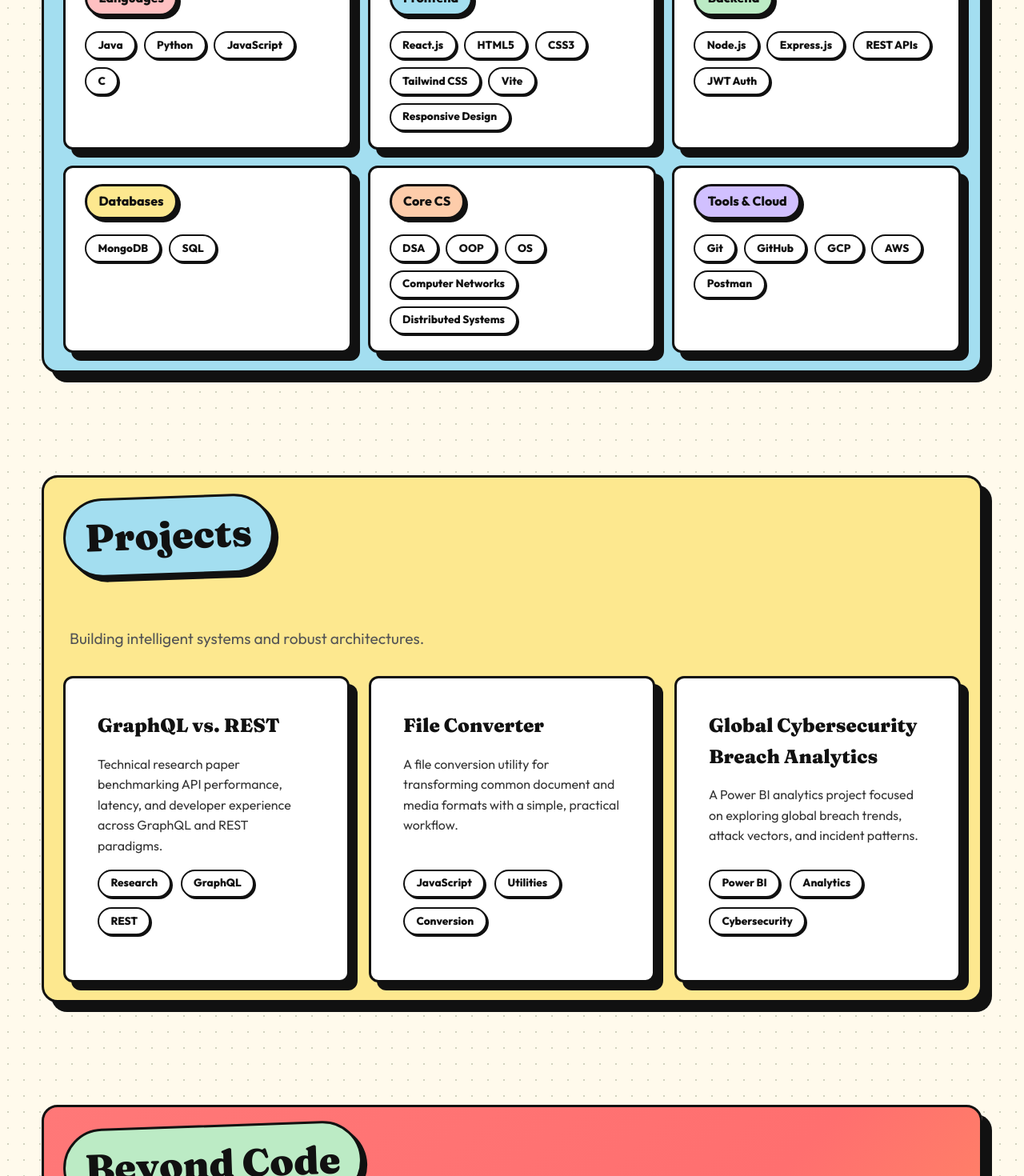
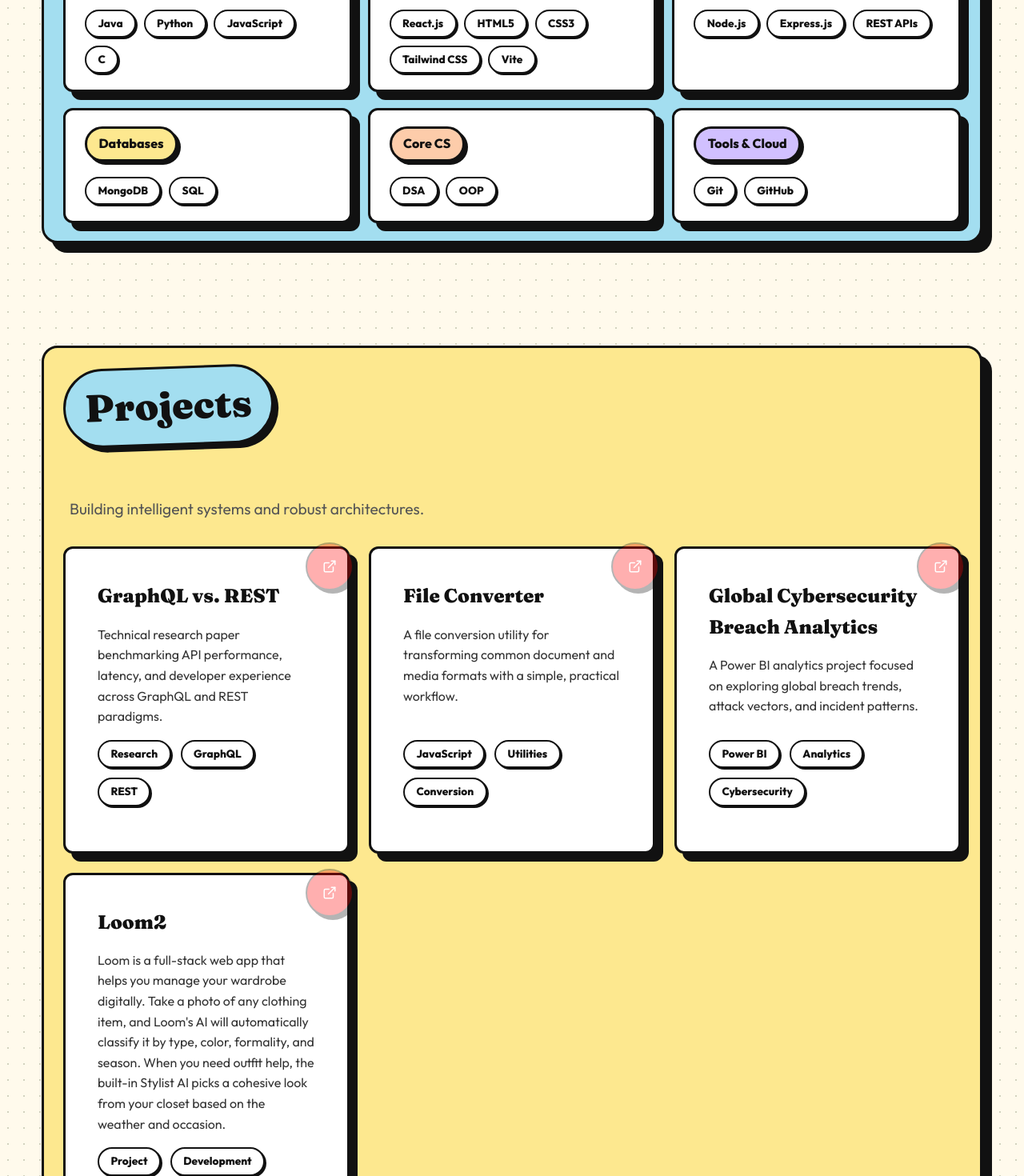
Before and after one commit to AryanAnand-ux/portfolio, a React (Vite) app: page / in a window 1280 px wide. Shown: the part 1180-2650 px from the top of the page at 80% size. Built offline with nearby package versions, Linux system fonts and the light colour scheme.

Commit message:
update projects

```diff
--- a/index.html
+++ b/index.html
@@ -2,13 +2,13 @@
 <html lang="en">
   <head>
     <meta charset="UTF-8" />
-    <link rel="icon" type="image/svg+xml" href="/favicon.svg" />
+    <link rel="icon" type="image/png" href="/avatar.png" />
     <link rel="apple-touch-icon" href="/avatar.png" />
     <meta name="viewport" content="width=device-width, initial-scale=1.0" />
     <meta name="theme-color" content="#fffaec" />
     <meta name="robots" content="index, follow" />
 
-    <title>Aryan Anand | Software Engineer &amp; AI Architect</title>
+    <title>Aryan's Portfolio</title>
     <meta name="description" content="Personal portfolio of Aryan Anand, a developer specializing in the MERN stack, AI, and scalable web architectures." />
     <meta name="author" content="Aryan Anand" />
 
--- a/src/components/Education.jsx
+++ b/src/components/Education.jsx
@@ -144,7 +144,7 @@ const Education = () => {
                 <h3>B.Tech CSE</h3>
                 <small>Jaypee University Of Engineering And Technology, Guna</small>
                 <ul>
-                  <li>Relevant Coursework: DSA, OOP, DBMS, OS</li>
+                  <li>Relevant Coursework: DSA, OOP, DBMS</li>
                   <li>Focus: Full Stack Development & AI</li>
                 </ul>
               </div>
--- a/src/components/Hero.jsx
+++ b/src/components/Hero.jsx
@@ -47,7 +47,7 @@ const Hero = () => (
               I am a <span className="hero-highlight">2nd-year student at JUET, Guna</span>, pursuing Bachelor of Technology in Computer Science and Engineering.
             </p>
             <p className="hero-lead hero-lead-secondary">
-              I have strong aptitude, technical, and communication skills, and a logical approach to problem-solving. My diverse schooling across India has made me adaptable and eager to create.
+              I have strong aptitude, technical, and communication skills, and a logical approach to problem-solving.
             </p>
 
             <div className="hero-cta-actions">
--- a/src/components/ProjectCard.jsx
+++ b/src/components/ProjectCard.jsx
@@ -2,8 +2,21 @@ import { ExternalLink } from 'lucide-react';
 import { GitHubIcon } from './icons';
 import './Projects.css';
 
-const ProjectCard = ({ title, description, details, tech, link, github, layoutClass }) => (
+const ProjectCard = ({ title, description, details, tech, projectLink, link, github, layoutClass }) => (
   <div className={`project-card brut-box ${layoutClass}`}>
+    {projectLink && (
+      <a
+        href={projectLink}
+        target="_blank"
+        rel="noopener noreferrer"
+        className="project-link-badge"
+        aria-label="Open live project"
+        title="Open live project"
+      >
+        <ExternalLink size={18} />
+        <span className="live-text">live project</span>
+      </a>
+    )}
     <div className="project-content">
       <h3 className="project-title">{title}</h3>
       <p className="project-desc">{description}</p>
@@ -24,11 +37,6 @@ const ProjectCard = ({ title, description, details, tech, link, github, layoutCl
 
       <div className="project-links-container">
         <div className="project-links">
-          {link && (
-            <a href={link} target="_blank" rel="noopener noreferrer" className="brut-btn">
-              <ExternalLink size={20} /> Demo
-            </a>
-          )}
           {github && (
             <a href={github} target="_blank" rel="noopener noreferrer" className="brut-btn" style={{ display: 'flex', alignItems: 'center', gap: '0.5rem' }}>
               <GitHubIcon size={20} /> GitHub
--- a/src/components/Projects.css
+++ b/src/components/Projects.css
@@ -126,15 +126,73 @@
 .project-card {
   display: flex;
   flex-direction: column;
-  overflow: hidden;
+  overflow: visible;
   background-color: #fff;
   transition: all 0.3s cubic-bezier(0.2, 0.8, 0.2, 1);
   padding: 2.5rem;
+  position: relative;
 }
 
 .project-card:hover {
   transform: translate(-4px, -4px);
   box-shadow: 8px 8px 0px var(--border-color);
+}
+
+.project-link-badge {
+  position: absolute;
+  top: -8px;
+  right: -8px;
+  background-color: #ff0000;
+  color: #fff;
+  border: 2px solid var(--border-color);
+  border-radius: 50%;
+  width: 60px;
+  height: 60px;
+  display: flex;
+  align-items: center;
+  justify-content: center;
+  text-decoration: none;
+  transition: all 0.3s ease;
+  cursor: pointer;
+  box-shadow: 4px 4px 0px var(--border-color);
+  z-index: 10;
+}
+
+.project-link-badge:hover {
+  background-color: #cc0000;
+  transform: scale(1.1);
+  box-shadow: 6px 6px 0px var(--border-color);
+}
+
+.project-link-badge .live-text {
+  display: none;
+}
+
+@media (max-width: 768px) {
+  .project-link-badge {
+    width: 50px;
+    height: 50px;
+    top: -5px;
+    right: -5px;
+    box-shadow: 3px 3px 0px var(--border-color);
+  }
+
+  .project-link-badge:hover {
+    box-shadow: 4px 4px 0px var(--border-color);
+  }
+}
+
+@keyframes flashing {
+  0%, 100% {
+    opacity: 1;
+  }
+  50% {
+    opacity: 0.3;
+  }
+}
+
+.project-link-badge {
+  animation: flashing 1.5s ease-in-out infinite;
 }
 
 .project-content {
--- a/src/data/projects.js
+++ b/src/data/projects.js
@@ -4,6 +4,7 @@ export const projectsData = [
     title: 'GraphQL vs. REST',
     description: 'Technical research paper benchmarking API performance, latency, and developer experience across GraphQL and REST paradigms.',
     tech: ['Research', 'GraphQL', 'REST'],
+    projectLink: 'https://github.com/AryanAnand-ux/graphql-vs-rest-benchmark.git',
     link: null,
     github: 'https://github.com/AryanAnand-ux/graphql-vs-rest-benchmark.git',
     layoutClass: 'bento-third',
@@ -13,6 +14,7 @@ export const projectsData = [
     title: 'File Converter',
     description: 'A file conversion utility for transforming common document and media formats with a simple, practical workflow.',
     tech: ['JavaScript', 'Utilities', 'Conversion'],
+    projectLink: 'https://file-converter-opal.vercel.app/',
     link: null,
     github: 'https://github.com/AryanAnand-ux/file-converter.git',
     layoutClass: 'bento-third',
@@ -22,8 +24,19 @@ export const projectsData = [
     title: 'Global Cybersecurity Breach Analytics',
     description: 'A Power BI analytics project focused on exploring global breach trends, attack vectors, and incident patterns.',
     tech: ['Power BI', 'Analytics', 'Cybersecurity'],
+    projectLink: 'https://github.com/AryanAnand-ux/Global-Cybersecurity-Breach-Analytics-PowerBI.git',
     link: null,
     github: 'https://github.com/AryanAnand-ux/Global-Cybersecurity-Breach-Analytics-PowerBI.git',
     layoutClass: 'bento-third',
   },
+  {
+    id: 'loom2',
+    title: 'Loom2',
+    description: 'Loom is a full-stack web app that helps you manage your wardrobe digitally. Take a photo of any clothing item, and Loom\'s AI will automatically classify it by type, color, formality, and season. When you need outfit help, the built-in Stylist AI picks a cohesive look from your closet based on the weather and occasion.',
+    tech: ['Project', 'Development'],
+    projectLink: 'https://loom2-one.vercel.app/',
+    link: null,
+    github: 'https://github.com/AryanAnand-ux/Loom2.git',
+    layoutClass: 'bento-third',
+  },
 ];
--- a/src/data/skills.js
+++ b/src/data/skills.js
@@ -7,12 +7,12 @@ export const arsenalData = [
   {
     id: 'frontend',
     title: 'Frontend',
-    tags: ['React.js', 'HTML5', 'CSS3', 'Tailwind CSS', 'Vite', 'Responsive Design'],
+    tags: ['React.js', 'HTML5', 'CSS3', 'Tailwind CSS', 'Vite'],
   },
   {
     id: 'backend',
     title: 'Backend',
-    tags: ['Node.js', 'Express.js', 'REST APIs', 'JWT Auth'],
+    tags: ['Node.js', 'Express.js', 'REST APIs'],
   },
   {
     id: 'databases',
@@ -22,11 +22,11 @@ export const arsenalData = [
   {
     id: 'corecs',
     title: 'Core CS',
-    tags: ['DSA', 'OOP', 'OS', 'Computer Networks', 'Distributed Systems'],
+    tags: ['DSA', 'OOP'],
   },
   {
     id: 'tools',
     title: 'Tools & Cloud',
-    tags: ['Git', 'GitHub', 'GCP', 'AWS', 'Postman'],
+    tags: ['Git', 'GitHub'],
   },
 ];
```
